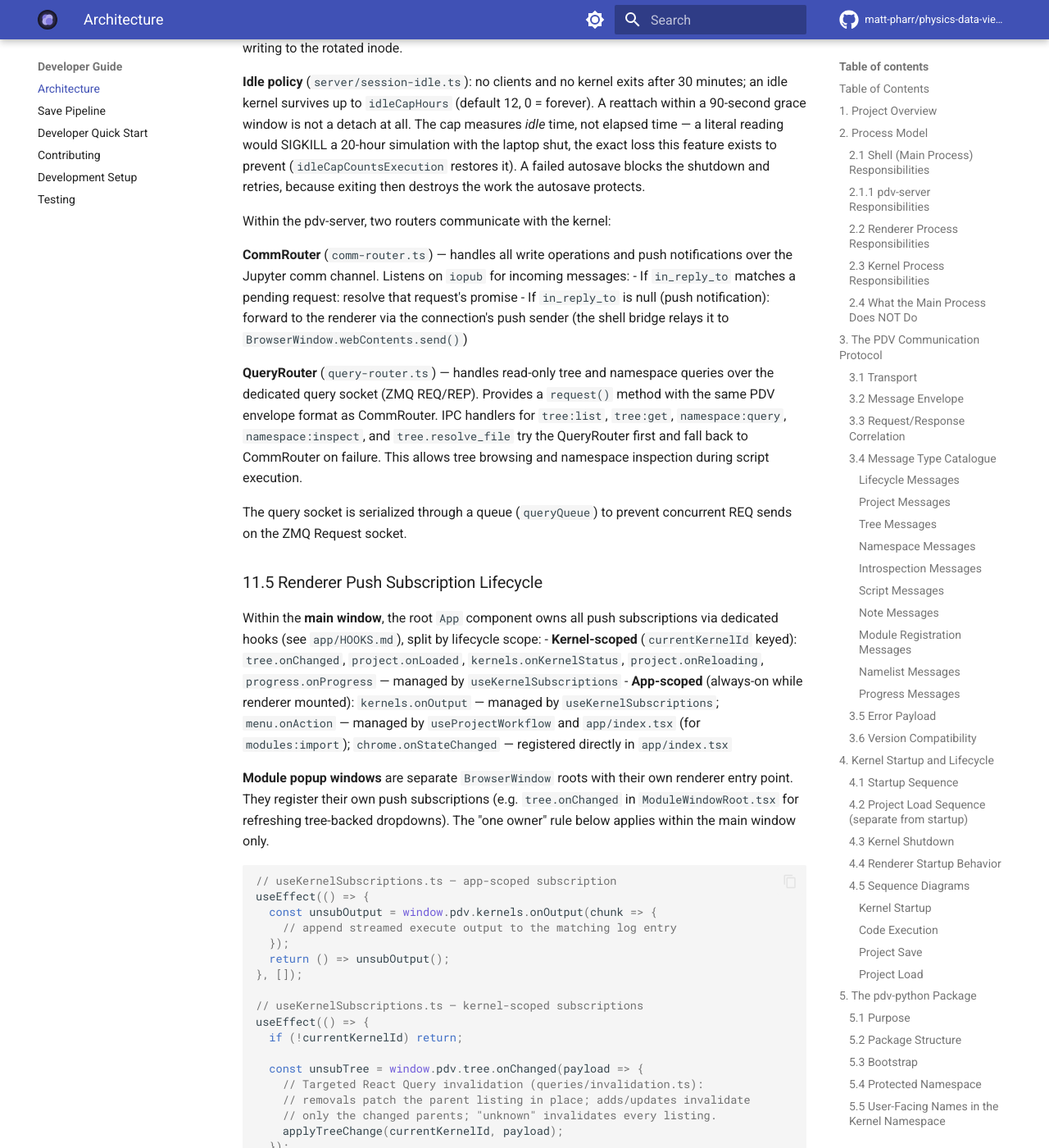
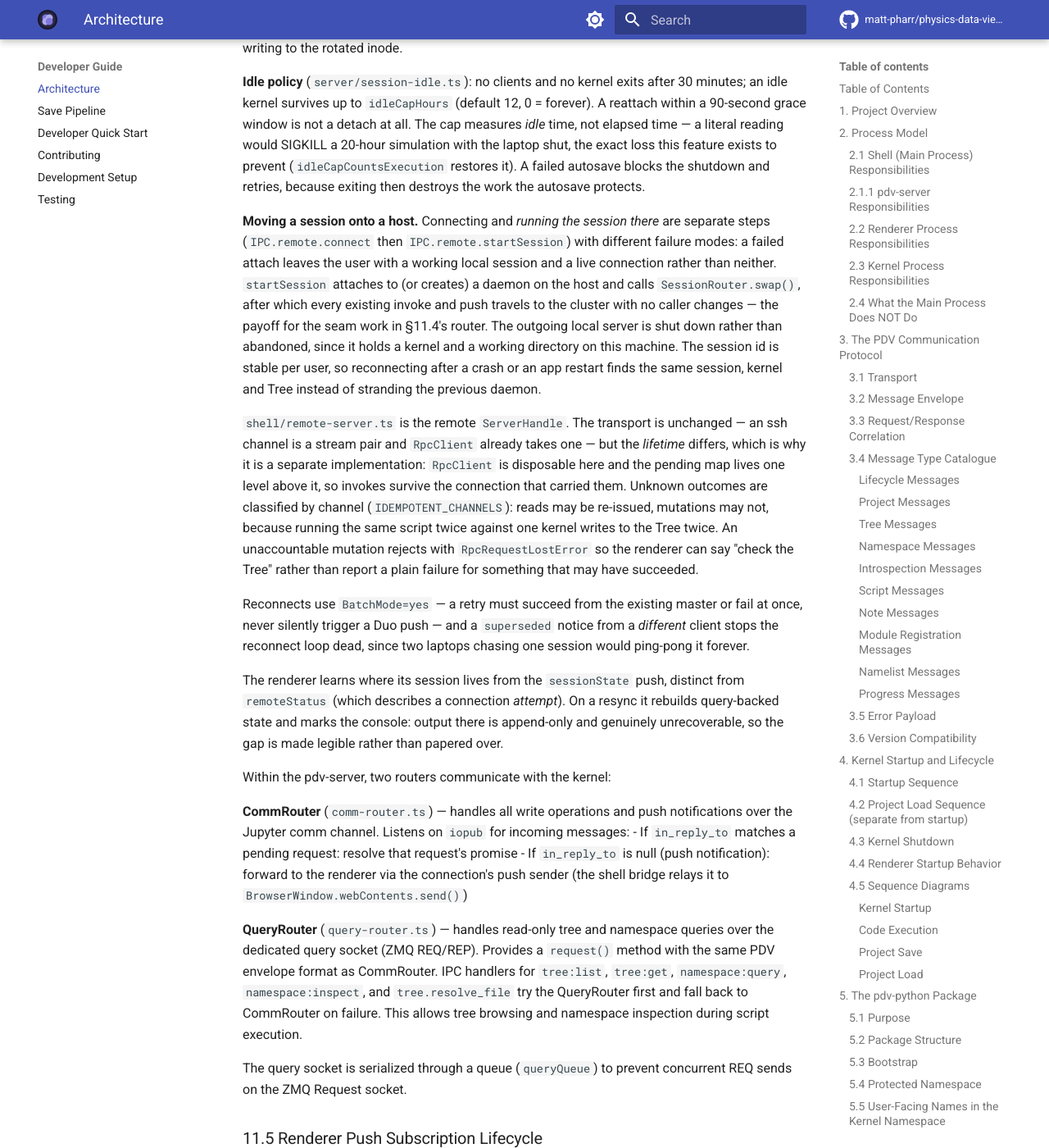
Before and after one commit to matt-pharr/physics-data-viewer, an MkDocs documentation site: the page built from docs/developer/architecture.md, in a window 1280 px wide and 1400 px high, scrolled down 76953 px. Shown: the whole window at 82% size. Built offline with MkDocs 1.6.1 and Material for MkDocs 9.7.7, drawn with Linux system fonts in a browser that asks for light colours; comment, search, counter and statistics services are not loaded; the version menu is left out; some of the changed text lies outside the part shown.

Commit message:
docs(architecture): describe remote sessions; widen the wake invalidation
Documents Step 6 in §11.4 — the connect/startSession split and why it is
a split, the remote ServerHandle's separate lifetime, channel-classified
retries, BatchMode reconnects, supersede, and the sessionState push —
and drops §16's "no remote connector architecture in this version" line,
which is now false.

Also widens the kernel-reconnected handler. The plan recorded that no
renderer code subscribed to `kernels.onReconnected`; that is out of date,
it is subscribed — but it only refreshed the tree and the module list.
After a system wake the namespace can have moved too, so refreshing only
what happens to be visible leaves the rest quietly wrong until something
else invalidates it. It now runs the full kernel-scoped invalidation.

Co-Authored-By: Claude Opus 5 (1M context) <noreply@anthropic.com>
Claude-Session: https://claude.ai/code/session_01FQeyJFAodcNA5dEPGmsTqu

```diff
--- a/ARCHITECTURE.md
+++ b/ARCHITECTURE.md
@@ -2143,6 +2143,40 @@ feature exists to prevent (`idleCapCountsExecution` restores it). A failed
 autosave blocks the shutdown and retries, because exiting then destroys the
 work the autosave protects.
 
+**Moving a session onto a host.** Connecting and *running the session there*
+are separate steps (`IPC.remote.connect` then `IPC.remote.startSession`) with
+different failure modes: a failed attach leaves the user with a working local
+session and a live connection rather than neither. `startSession` attaches to
+(or creates) a daemon on the host and calls `SessionRouter.swap()`, after
+which every existing invoke and push travels to the cluster with no caller
+changes — the payoff for the seam work in §11.4's router. The outgoing local
+server is shut down rather than abandoned, since it holds a kernel and a
+working directory on this machine. The session id is stable per user, so
+reconnecting after a crash or an app restart finds the same session, kernel
+and Tree instead of stranding the previous daemon.
+
+`shell/remote-server.ts` is the remote `ServerHandle`. The transport is
+unchanged — an ssh channel is a stream pair and `RpcClient` already takes one
+— but the *lifetime* differs, which is why it is a separate implementation:
+`RpcClient` is disposable here and the pending map lives one level above it,
+so invokes survive the connection that carried them. Unknown outcomes are
+classified by channel (`IDEMPOTENT_CHANNELS`): reads may be re-issued,
+mutations may not, because running the same script twice against one kernel
+writes to the Tree twice. An unaccountable mutation rejects with
+`RpcRequestLostError` so the renderer can say "check the Tree" rather than
+report a plain failure for something that may have succeeded.
+
+Reconnects use `BatchMode=yes` — a retry must succeed from the existing
+master or fail at once, never silently trigger a Duo push — and a `superseded`
+notice from a *different* client stops the reconnect loop dead, since two
+laptops chasing one session would ping-pong it forever.
+
+The renderer learns where its session lives from the `sessionState` push,
+distinct from `remoteStatus` (which describes a connection *attempt*). On a
+resync it rebuilds query-backed state and marks the console: output there is
+append-only and genuinely unrecoverable, so the gap is made legible rather
+than papered over.
+
 Within the pdv-server, two routers communicate with the kernel:
 
 **CommRouter** (`comm-router.ts`) — handles all write operations and push notifications over the Jupyter comm channel. Listens on `iopub` for incoming messages:
@@ -2277,6 +2311,10 @@ electron/
             session-lock.ts     ← O_EXCL spawn lock + bootId staleness
             session-meta.ts     ← session.json (concrete host, resolved sockPath)
             session-idle.ts     ← Idle policy (grace, kernel cap, autosave gate)
+        remote/
+            remote-channel.ts   ← ssh channel → stream pair for one attach
+        shell/
+            remote-server.ts    ← Remote ServerHandle (reconnect, reconciliation)
             daemonize.ts        ← setsid detachment + copytruncate log rotation
             attach-cli.ts       ← attach proxy: stdio ⇄ session socket
             wire.ts             ← pdv-server core assembly: session state + server registrars + MCP
```
Also changed, not shown: other parts of ARCHITECTURE.md (+0 -1 lines), 1 other file.
